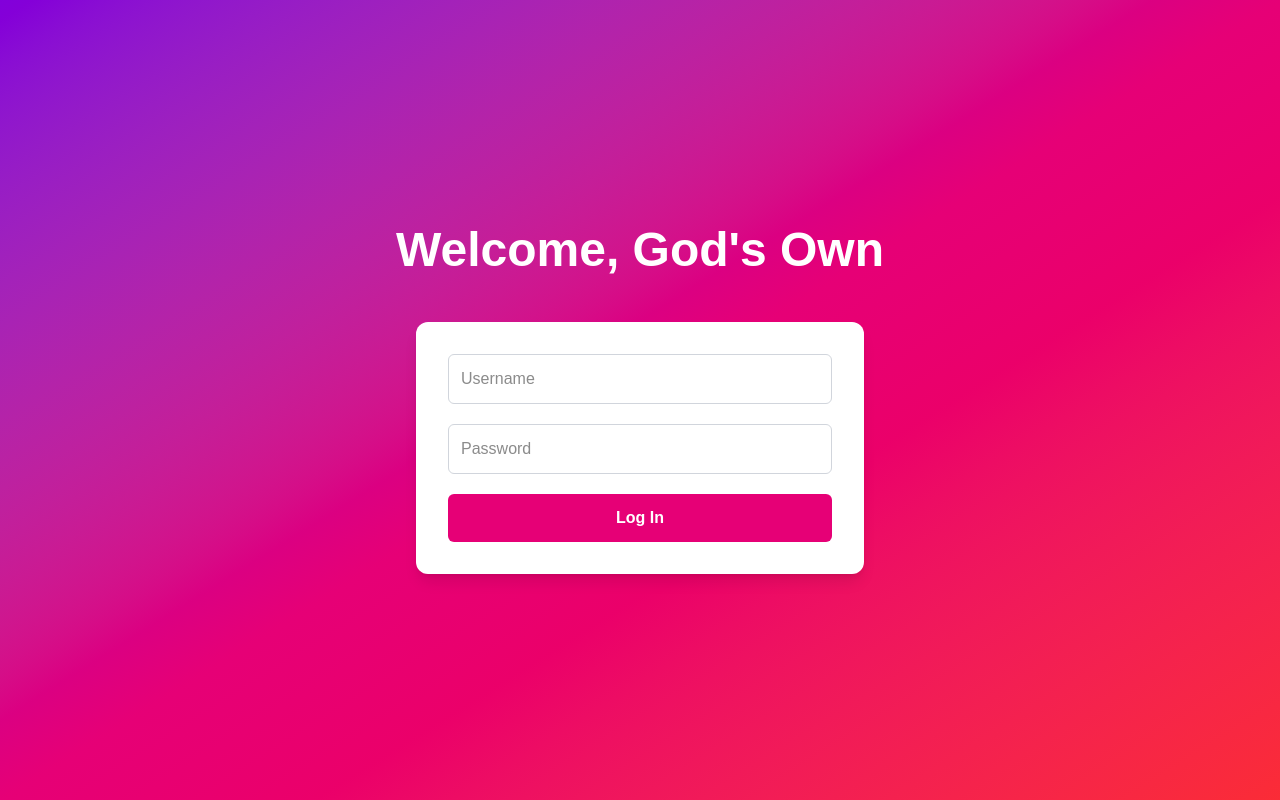
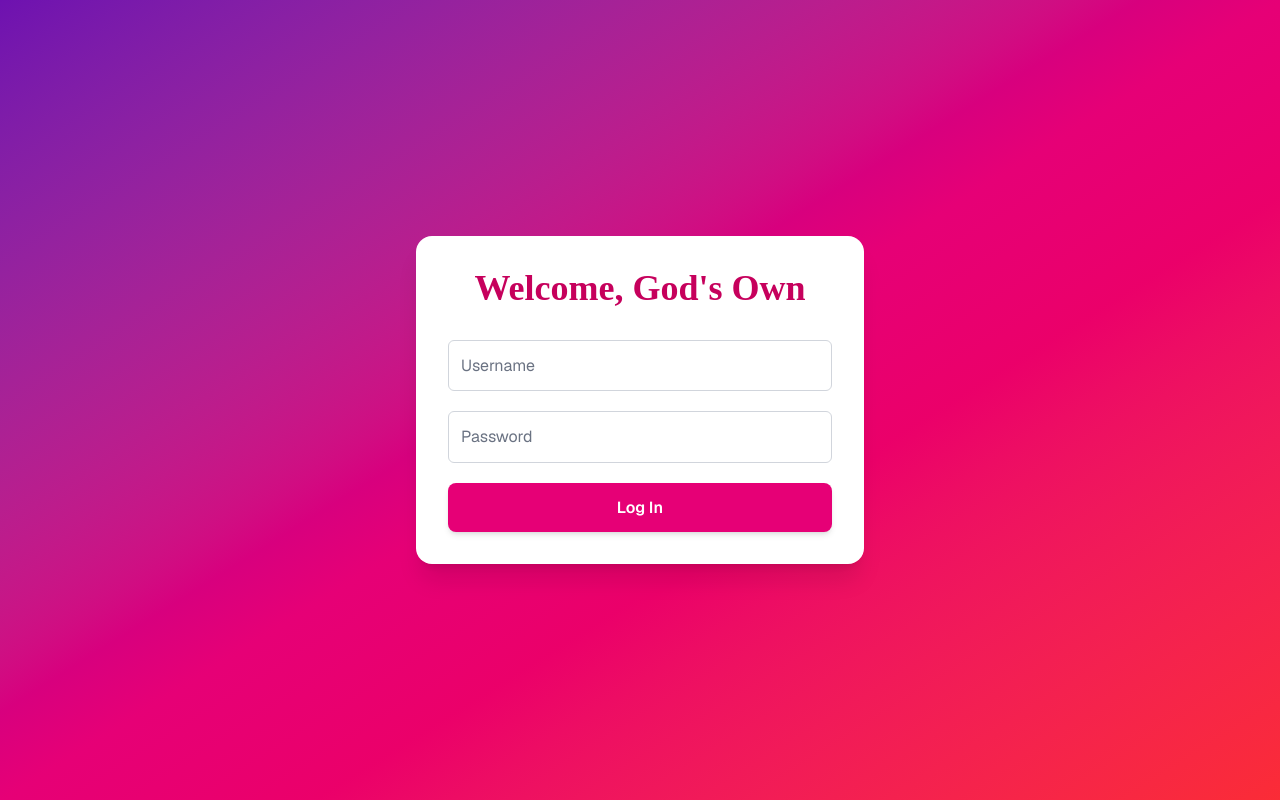
Before and after one commit to fisayoariyo/fisayoariyo, a Next.js app: page /login in a window 1280 px wide. Built offline with nearby package versions, Linux system fonts and the light colour scheme; no server answers.

Commit message:
fixed visibility issues and also changed font

```diff
--- a/app/admin/page.tsx
+++ b/app/admin/page.tsx
@@ -1,81 +1,73 @@
 "use client";
 
-import { useEffect, useState } from "react";
+import { useState } from "react";
 import { supabase } from "../../lib/supabase";
 import { useRouter } from "next/navigation";
 
 export default function AdminPage() {
-  const router = useRouter();
   const [title, setTitle] = useState("");
   const [text, setText] = useState("");
   const [success, setSuccess] = useState("");
-  const [loading, setLoading] = useState(false);
+  const [error, setError] = useState("");
+  const router = useRouter();
 
-  // Check auth
-  useEffect(() => {
-    const getUser = async () => {
-      const {
-        data: { session },
-      } = await supabase.auth.getSession();
+  const handleSubmit = async (e: React.FormEvent) => {
+    e.preventDefault();
+    setError("");
+    setSuccess("");
 
-      if (!session) {
-        router.push("/login");
+    const { error } = await supabase.from("poems").insert([{ title, text }]);
+
+    if (error) {
+      setError(error.message);
+    } else {
+      setSuccess("Poem submitted successfully!");
+      setTitle("");
+      setText("");
     }
   };
 
-    getUser();
-  }, [router]);
+  return (
+    <main className="min-h-screen flex items-center justify-center bg-gradient-to-br from-gray-900 via-gray-800 to-gray-700 p-6 font-sans text-gray-900">
+      <div className="bg-white p-8 rounded-2xl shadow-xl w-full max-w-lg border border-gray-200">
+        <h1 className="text-3xl font-bold mb-6 text-center font-serif text-gray-800">
+          Post a New Poem ✍🏽
+        </h1>
 
-  // Handle submission
-  const handleSubmit = async (e: React.FormEvent) => {
-    e.preventDefault();
-    setLoading(true);
-    const { error } = await supabase.from("poems").insert([{ title, text }]);
-
-    if (error) {
-      console.error(error);
-    } else {
-      setSuccess("Poem submitted!");
-      setTitle("");
-      setText("");
-    }
-    setLoading(false);
-  };
-
-  return (
-    <main className="min-h-screen bg-gray-100 flex flex-col items-center justify-center p-6">
-      <h1 className="text-3xl font-bold mb-8">Submit a New Poem</h1>
-      <form
-        onSubmit={handleSubmit}
-        className="w-full max-w-xl bg-white p-6 rounded shadow space-y-4"
-      >
+        <form onSubmit={handleSubmit} className="space-y-5">
           <input
             type="text"
-          placeholder="Title"
+            placeholder="Poem title"
             value={title}
             onChange={(e) => setTitle(e.target.value)}
             required
-          className="w-full p-3 border border-gray-300 rounded"
+            className="w-full p-3 border border-gray-300 rounded-md bg-white text-black placeholder-gray-500 focus:outline-none focus:ring-2 focus:ring-purple-500"
           />
+
           <textarea
-          placeholder="Your poem..."
+            placeholder="Write your poem here..."
             value={text}
             onChange={(e) => setText(e.target.value)}
             required
             rows={8}
-          className="w-full p-3 border border-gray-300 rounded"
+            className="w-full p-3 border border-gray-300 rounded-md bg-white text-black placeholder-gray-500 resize-none focus:outline-none focus:ring-2 focus:ring-purple-500"
           />
+
+          {error && (
+            <p className="text-red-600 font-medium text-center">{error}</p>
+          )}
+          {success && (
+            <p className="text-green-600 font-medium text-center">{success}</p>
+          )}
+
           <button
             type="submit"
-          disabled={loading}
-          className="w-full bg-black text-white py-3 rounded hover:bg-gray-800"
+            className="w-full bg-purple-600 hover:bg-purple-700 text-white font-semibold py-3 rounded-md shadow-md transition-all duration-300"
           >
-          {loading ? "Submitting..." : "Submit Poem"}
+            Submit Poem
           </button>
-        {success && (
-          <p className="text-green-600 text-center font-medium">{success}</p>
-        )}
         </form>
+      </div>
     </main>
   );
 }
--- a/app/globals.css
+++ b/app/globals.css
@@ -1,8 +1,8 @@
 @import "tailwindcss";
+@import url("https://fonts.googleapis.com/css2?family=Inter:wght@400;600;700&family=Playfair+Display:wght@600&display=swap");
 @tailwind base;
 @tailwind components;
 @tailwind utilities;
-
 
 :root {
   --background: #ffffff;
@@ -23,8 +23,19 @@
   }
 }
 
+/* Base font styles */
 body {
-  background: var(--background);
-  color: var(--foreground);
-  font-family: Arial, Helvetica, sans-serif;
+  font-family: "Inter", sans-serif;
+  background-color: #fff;
+  color: #111;
+  line-height: 1.6;
+  margin: 0;
+  padding: 0;
 }
+
+/* Optional: Headings can use a poetic serif font */
+h1,
+h2,
+h3 {
+  font-family: "Playfair Display", serif;
+}
--- a/app/login/page.tsx
+++ b/app/login/page.tsx
@@ -5,7 +5,7 @@ import { supabase } from "../../lib/supabase";
 import { useRouter } from "next/navigation";
 
 export default function Login() {
-  const [username, setUsername] = useState(""); // replaces email
+  const [username, setUsername] = useState("");
   const [password, setPassword] = useState("");
   const [errorMsg, setErrorMsg] = useState("");
   const [animate, setAnimate] = useState(false);
@@ -17,60 +17,61 @@ export default function Login() {
 
   const handleLogin = async (e: React.FormEvent) => {
     e.preventDefault();
+    setErrorMsg(""); // reset on every submit
     const { error } = await supabase.auth.signInWithPassword({
-      email: username, // Supabase still expects an email
+      email: username,
       password,
     });
 
     if (error) {
-      setErrorMsg(error.message);
+      setErrorMsg("Invalid username or password.");
     } else {
       router.push("/admin");
     }
   };
 
   return (
-    <main className="min-h-screen flex flex-col items-center justify-center bg-gradient-to-br from-purple-700 via-pink-600 to-red-500 p-6">
-      <h1
-        className={`text-4xl md:text-5xl font-extrabold text-white mb-12 opacity-0 transform scale-90 transition-all duration-700 ease-out ${
-          animate ? "opacity-100 scale-100" : ""
+    <main className="min-h-screen flex items-center justify-center bg-gradient-to-br from-purple-800 via-pink-600 to-red-500 p-6 font-sans">
+      <div
+        className={`w-full max-w-md bg-white bg-opacity-90 backdrop-blur-lg shadow-xl rounded-2xl p-8 transition-all duration-700 transform ${
+          animate ? "opacity-100 scale-100" : "opacity-0 scale-90"
         }`}
       >
+        <h1 className="text-3xl md:text-4xl font-bold text-center text-pink-700 mb-8">
           Welcome, God&apos;s Own
         </h1>
 
-      <form
-        onSubmit={handleLogin}
-        className="bg-white p-8 rounded-xl shadow-lg w-full max-w-md"
-      >
+        <form onSubmit={handleLogin} className="space-y-5">
           <input
             type="text"
             placeholder="Username"
             value={username}
             onChange={(e) => setUsername(e.target.value)}
             required
-          className="w-full mb-5 p-3 border border-gray-300 rounded-md focus:outline-none focus:ring-2 focus:ring-pink-500"
+            className="w-full mb-5 p-3 border border-gray-300 rounded-md focus:outline-none focus:ring-2 focus:ring-pink-500 text-black placeholder-gray-500 bg-white"
           />
+
           <input
             type="password"
             placeholder="Password"
             value={password}
             onChange={(e) => setPassword(e.target.value)}
             required
-          className="w-full mb-5 p-3 border border-gray-300 rounded-md focus:outline-none focus:ring-2 focus:ring-pink-500"
+            className="w-full mb-5 p-3 border border-gray-300 rounded-md focus:outline-none focus:ring-2 focus:ring-pink-500 text-black placeholder-gray-500 bg-white"
           />
+
           {errorMsg && (
-          <p className="text-red-600 mb-4 text-center font-medium">
-            {errorMsg}
-          </p>
+            <p className="text-sm text-red-600 text-center">{errorMsg}</p>
           )}
+
           <button
             type="submit"
-          className="w-full bg-pink-600 hover:bg-pink-700 text-white font-semibold py-3 rounded-md transition-colors duration-300"
+            className="w-full bg-pink-600 hover:bg-pink-700 active:bg-pink-800 text-white font-semibold py-3 rounded-lg transition-all duration-300 shadow-md hover:shadow-lg"
           >
             Log In
           </button>
         </form>
+      </div>
     </main>
   );
 }
```
Lines whose indentation alone changed are shown as unchanged.
